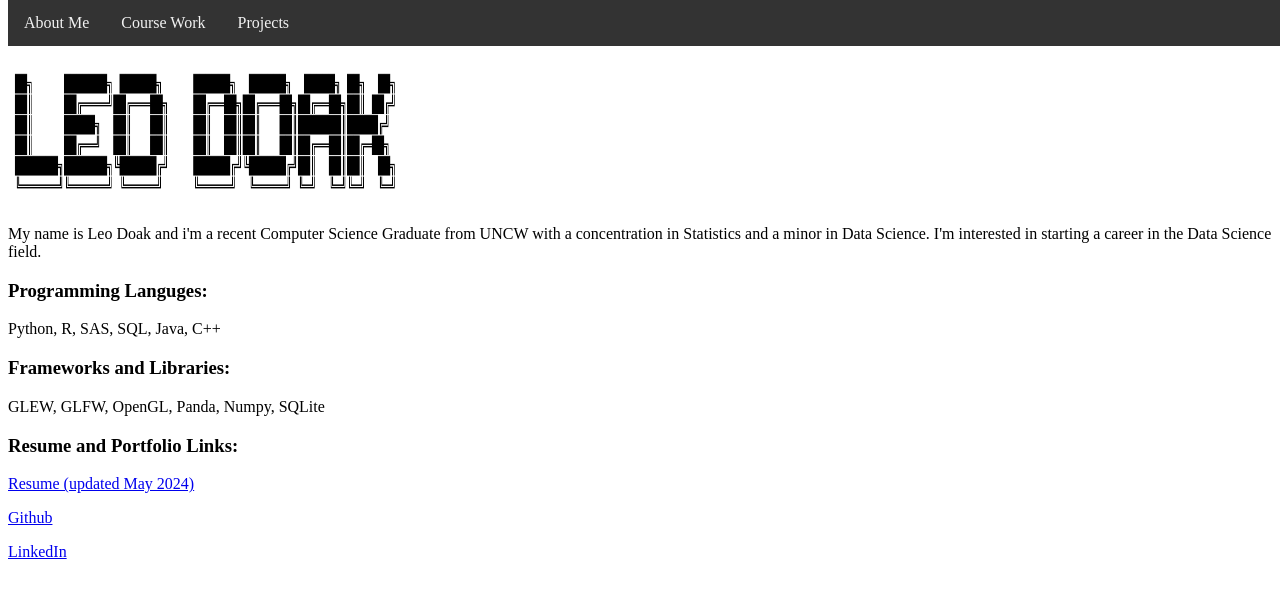
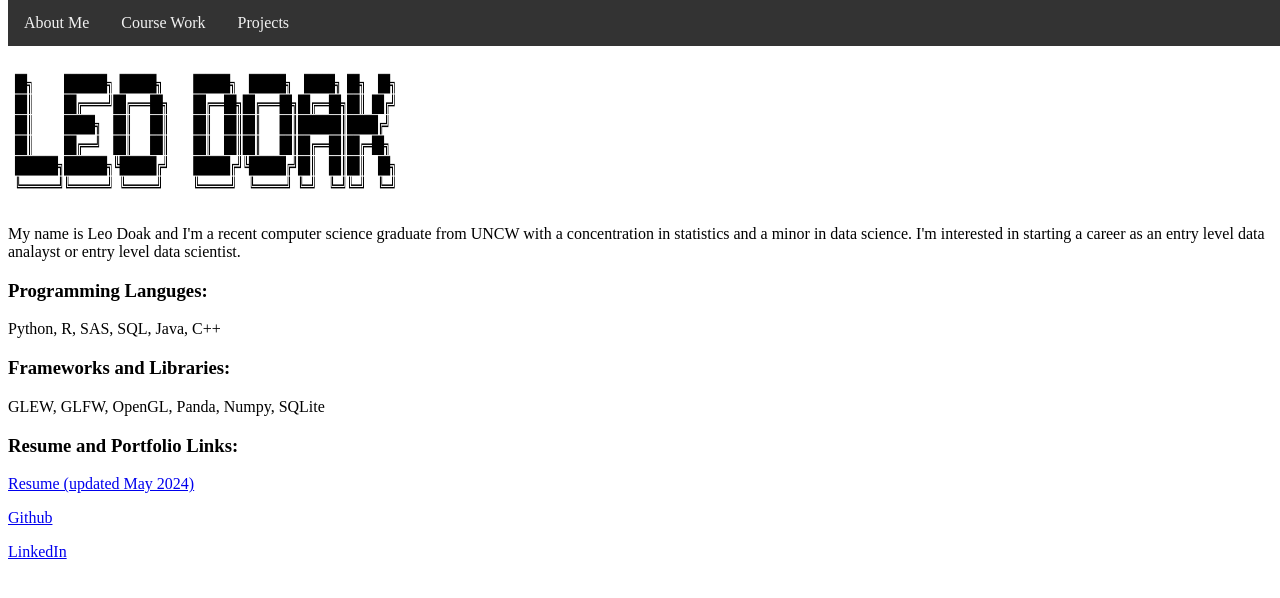
Before and after one commit to LeoDoak/leodoak.github.io, a plain HTML site: page index.html in a window 1280 px wide. Drawn offline with Linux system fonts and the light colour scheme.

Commit message:
new changes;

```diff
--- a/index.html
+++ b/index.html
@@ -12,8 +12,8 @@
 <div class="main">
 	<!-- site used for ASCII image: https://patorjk.com/software/taag/#p=display&f=ANSI%20Shadow&t=Leo%20Doak%20 -->
 	 <img src="leodoak.png" alt="Leo Doak ASCII" style="width:400px;height:150px;">
-	<p>My name is Leo Doak and i'm a recent Computer Science Graduate from UNCW with a concentration in Statistics and a minor
-	in Data Science. I'm interested in starting a career in the Data Science field. </p>
+	<p>My name is Leo Doak and I'm a recent computer science graduate from UNCW with a concentration in statistics and a minor
+	in data science. I'm interested in starting a career as an entry level data analayst or entry level data scientist. </p>
 	<h3> Programming Languges: </h3>
 	<p> Python, R, SAS, SQL, Java, C++</p>
 	<h3> Frameworks and Libraries: </h3>
```
